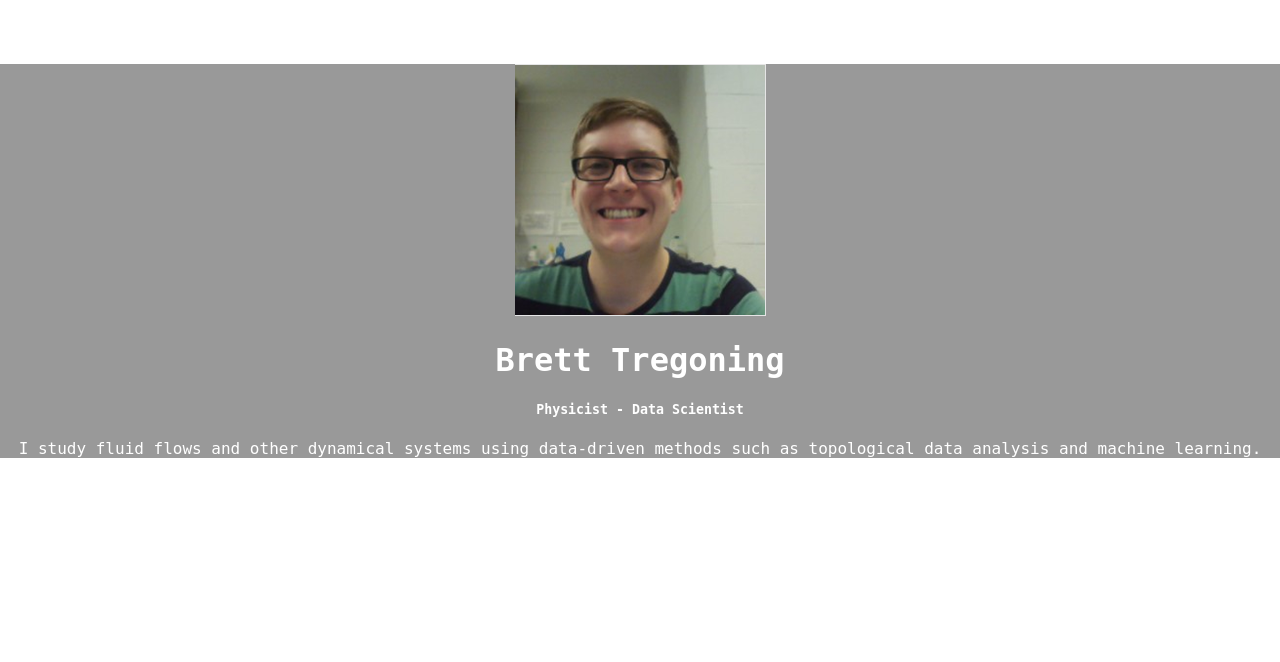
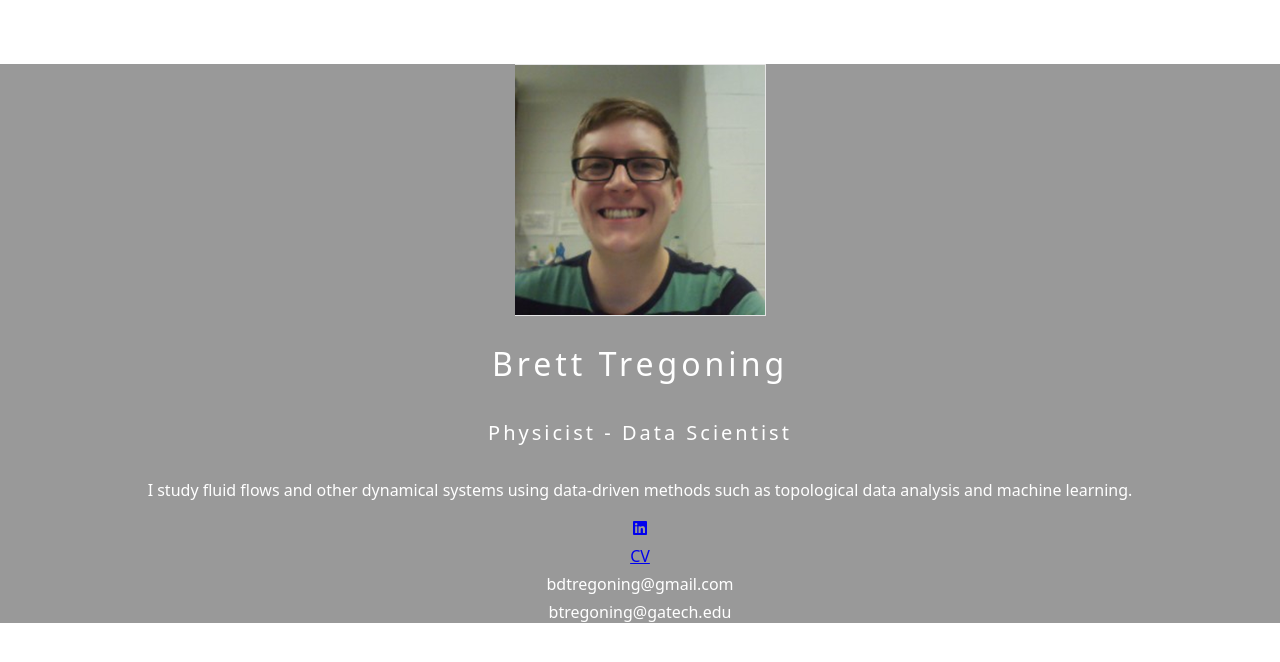
Before and after one commit to bdtregoning/bdtregoning.github.io, a plain HTML site: page index.html in a window 1280 px wide. Drawn offline with Linux system fonts and the light colour scheme.

Commit message:
added CV

```diff
--- a/index.html
+++ b/index.html
@@ -12,6 +12,12 @@
 		<h1>Brett Tregoning</h1>
 		<h5>Physicist - Data Scientist</h5>
 		<p>I study fluid flows and other dynamical systems using data-driven methods such as topological data analysis and machine learning.</p>
+		<u1>
+			<li><a href="https://www.linkedin.com/in/bdtregoning/"><i class="fa fa-linkedin-square" aria-hidden="true"></i></a></li>
+			<li><a href="CV.pdf">CV</a></li>
+			<li>bdtregoning@gmail.com</li>
+			<li>btregoning@gatech.edu</li>
+		</u1>
 	</div>
 </body>
 </html>
--- a/style.css
+++ b/style.css
@@ -10,5 +10,36 @@ body{
 	margin: auto;
 	margin-top: 5%;
 	color: white;
-	font-family: 'DejaVu Sans Mono', monospace;
-	}
+	font-family: 'Noto Sans', sans-serif;
+}
+.box h1{
+	font-size: 40 px;
+	letter-spacing: 4px;
+	font-weight: 100;
+}
+.box h5{
+	font-size: 20px;
+	letter-spacing: 3px;
+	font-weight: 100
+}
+.box p{
+
+}
+u1{
+	margin: 0;
+	padding: 0;
+}
+.box li{
+	display: in-block;
+	margin: 6px;
+	list-style: none;
+}
+.box li a.one{
+	color: white;
+	text-decoration: none;
+	font-size: 45px;
+	transition: all ease-in-out 250ms;
+}
+.box li a.one:hover{
+	color:#b9b9b9
+}
```
Also changed, not shown: 1 other file.
